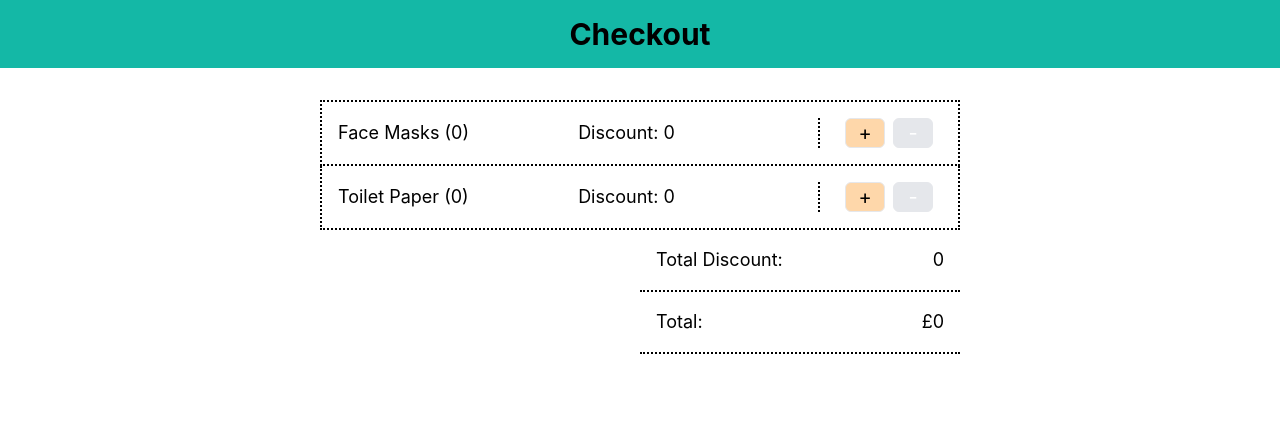
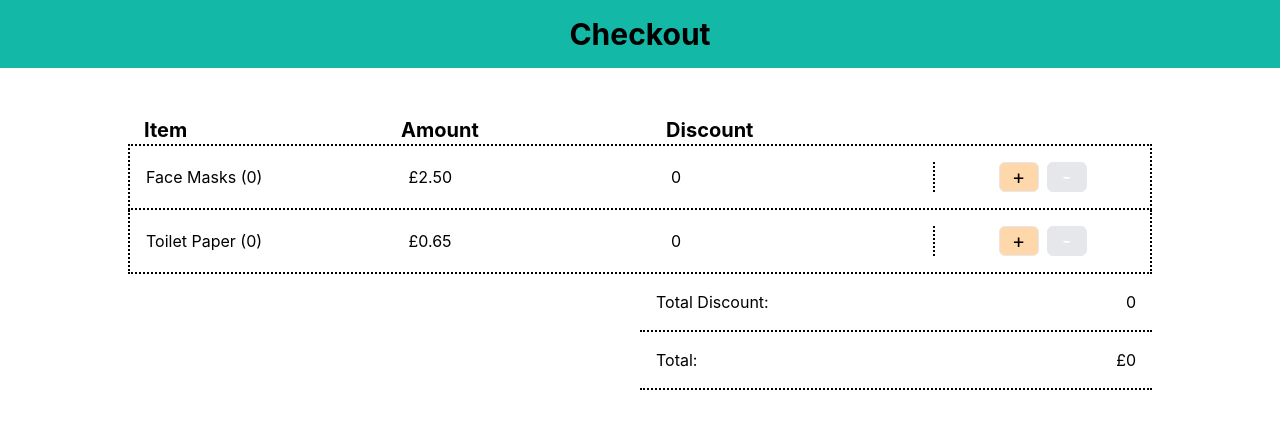
Before and after one commit to NickBansal/checkout, a React (Create React App) app: page / in a window 1280 px wide. Shown: the top 428 px of the page. Built offline with nearby package versions, Linux system fonts and the light colour scheme.

Commit message:
updated the design

```diff
--- a/src/pages/Checkout/index.js
+++ b/src/pages/Checkout/index.js
@@ -3,8 +3,8 @@ import React, { useState, useEffect } from 'react';
 
 import itemPrices from './itemPrices';
 
-const listItem = 'border-dotted border-2 p-4 text-lg flex justify-between border-black items-center border-t-0';
-const buttonWrapper = 'border-dotted border-black border-l-2 pl-4 w-1/5 md:w-1/4 text-center';
+const listItem = 'border-dotted border-2 p-4 text-base flex justify-between border-black items-center border-t-0';
+const buttonWrapper = 'border-dotted border-black border-l-2 pl-4 w-1/3 md:w-1/4 text-center';
 const buttonItem = 'mx-1 bg-orange-200 hover:bg-orange-600 transition-colors text-base md:text-xl px-0 md:px-2 rounded-md border border-solid w-[40px]';
 const disabledBtn = 'cursor-not-allowed bg-gray-200 mx-1 text-base md:text-xl px-0 md:px-2 rounded-md border border-solid w-[40px] text-white';
 
@@ -52,8 +52,14 @@ export default function Checkout() {
     return null;
   }
   return (
-    <div className="mx-0 my-8 md:mx-auto w-full lg:w-1/2">
+    <div className="mx-0 my-12 md:mx-auto w-full lg:w-4/5">
       <ul>
+        <li className="flex w-4/5">
+          <p className="w-1/3 ml-4 text-xl font-bold">Item</p>
+          <p className="w-1/3 text-xl font-bold -ml-4">Amount</p>
+          <p className="w-1/3 text-xl font-bold -ml-2">Discount</p>
+        </li>
+
         {shoppingItems.map((item, index) => {
           const listItemStyled = index !== 0 ? listItem : `${listItem} border-t-2`;
           const disabled = items[item].quantity === 0;
@@ -61,16 +67,23 @@ export default function Checkout() {
           return (
             <li key={item}>
               <div className={listItemStyled}>
-                <p className="w-1/2">
+                <p className="w-1/3 block md:inline-block">
                   {item}
                   {' '}
-                  (
-                  {items[item].quantity}
-                  )
+                  <span className="block md:inline-block">
+                    {' '}
+                    (
+                    {items[item].quantity}
+                    )
+
+                  </span>
+
                 </p>
-                <p className="w-1/2">
-                  Discount:
-                  {' '}
+                <p className="w-1/3">
+                  £
+                  {Number(itemPrices[item]).toFixed(2)}
+                </p>
+                <p className="w-1/3">
                   {items[item].discount}
                 </p>
                 <div className={buttonWrapper}>
```
